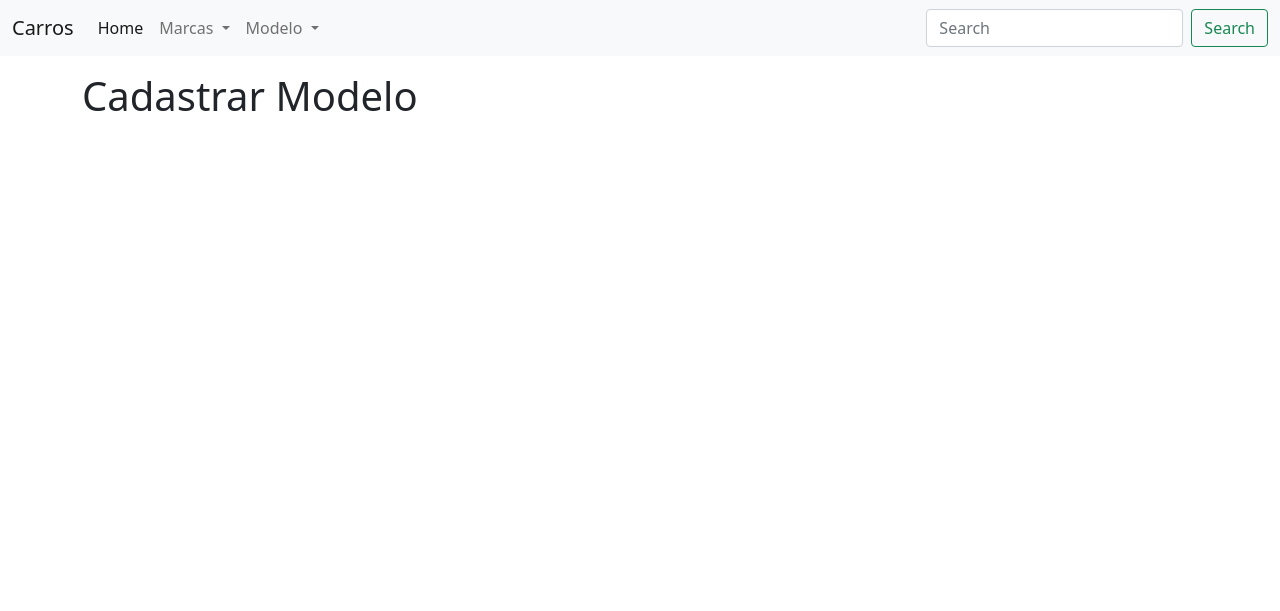
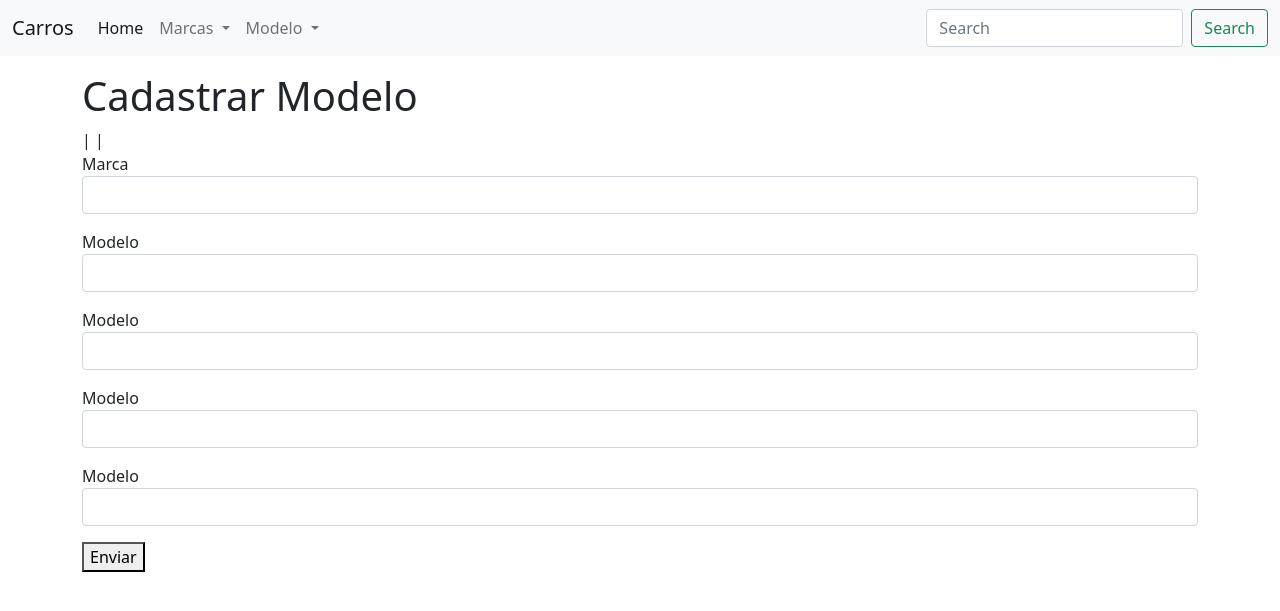
Before and after one commit to izaiasramos/crud_php_concessionaria, a PHP site: page /index.php?page=modelo-cadastrar in a window 1280 px wide. Shown: the top 611 px of the page. Run offline with PHP 8.4, Linux system fonts and the light colour scheme; lists and menus that the app fills with data are empty.

Commit message:
iniciando criação de logica nos arquivos Modelo

```diff
--- a/marca-salvar.php
+++ b/marca-salvar.php
@@ -1,6 +1,6 @@
 // Inclua o arquivo de conexão
 <?php
-//include 'config.php'; // Altere para o caminho correto do seu arquivo de conexão
+
 
 switch ($_REQUEST['acao']) { // O switch recebe uma requisição que vem do input oculto com o name="acao"
     case 'cadastrar':
@@ -11,7 +11,7 @@ switch ($_REQUEST['acao']) { // O switch recebe uma requisição que vem do inpu
 
         $resultado = $conn->query($sql); // Execute a query
 
-        if ($resultado==true) { // Se a query acima der certo
+        if ($resultado==true) { // Se a query/conexão com o DB acima der certo
             print "<script>alert('Cadastrado com sucesso!');</script>"; // Alerta ao usuário
             print "<script>location.href='?page=marca-listar';</script>"; // Redireciona o usuário
         } else {
@@ -27,7 +27,7 @@ switch ($_REQUEST['acao']) { // O switch recebe uma requisição que vem do inpu
                 WHERE
                     id_marca=".$_POST["id_marca"];//aqui já mando o parametro que vamos editar
                 //nome_marca do DB vai receber '".$_POST['nome_marca']."' o nome que vem do formulario
-                //WHERE onde o id_marca id_marca=". tem que ser igual ao .$_POST["id_marca"]; id da marca presente na requisição/o id em questão/atual
+                //WHERE onde o id_marca id_marca=". tem que ser igual ao .$_POST["id_marca"]; id da marca presente na requisição/o id em questão/atual visualizado na tela lista e no DB
 
         $resultado = $conn->query($sql); // Execute a query
 
--- a/modelo-cadastrar.php
+++ b/modelo-cadastrar.php
@@ -1 +1,31 @@
 <h1>Cadastrar Modelo</h1>
+
+	|
+	|
+<form action="">
+    <div class="mb-3">
+        <label for="">Marca</label>
+        <select name="marca_id_marca" id="" class="form-control">
+
+        </select>
+    </div>
+    <div class="mb-3">
+        <label for="">Modelo</label>
+        <input type="text" name="nome_modelo" class="form-control">
+    </div>
+    <div class="mb-3">
+        <label for="">Modelo</label>
+        <input type="text" name="cor_modelo" class="form-control">
+    </div>
+    <div class="mb-3">
+        <label for="">Modelo</label>
+        <input type="text" name="ano_modelo" class="form-control">
+    </div>
+    <div class="mb-3">
+        <label for="">Modelo</label>
+        <input type="text" name="placa_modelo" class="form-control">
+    </div>
+    <div class="mb-3">
+    <button>Enviar</button>
+    </div>
+</form>
```
